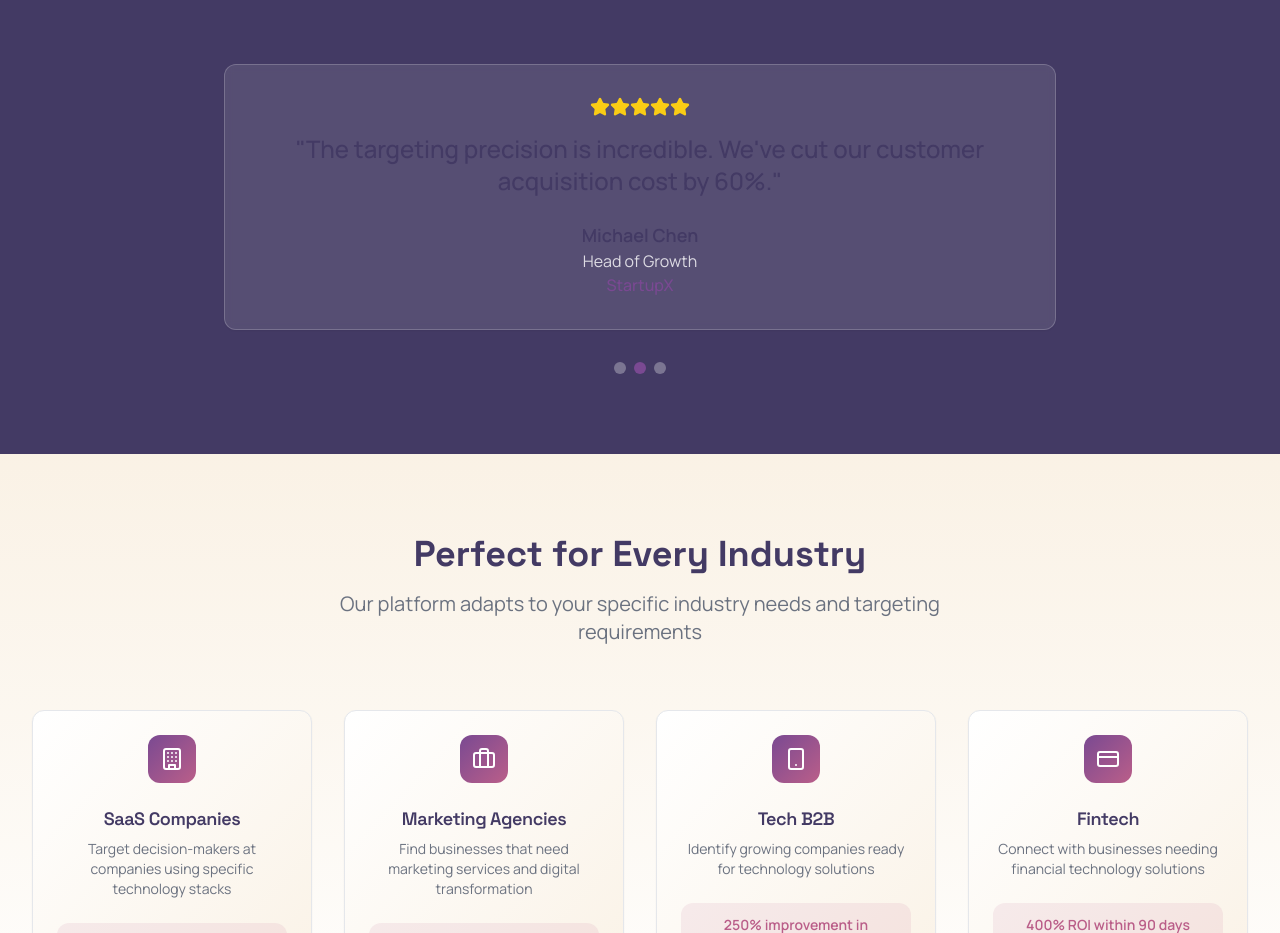
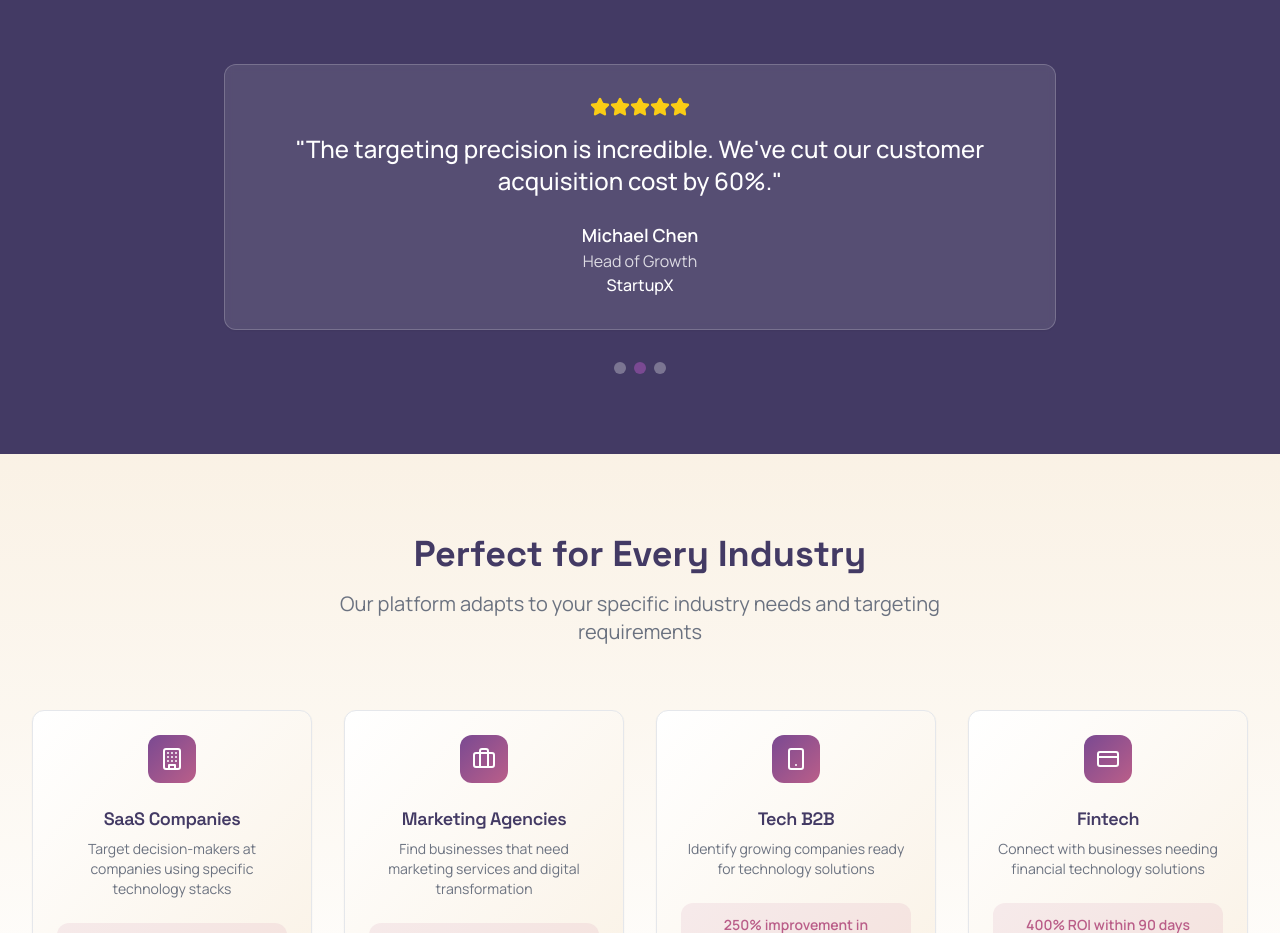
Before and after one commit to ChitrangiBhatnagar/fozzby-tech-data-deploying, a React (Vite) app: page / in a window 1280 px wide. Shown: the part 1642-2575 px from the top of the page. Built offline with nearby package versions, Linux system fonts and the light colour scheme.

Commit message:
Update testimonial text color
Change testimonial text color to white.

```diff
--- a/src/pages/Index.tsx
+++ b/src/pages/Index.tsx
@@ -251,13 +251,13 @@ const Index = () => {
                   <Star key={i} className="w-5 h-5 text-yellow-400 fill-current" />
                 ))}
               </div>
-              <blockquote className="text-xl lg:text-2xl font-medium mb-6">
+              <blockquote className="text-xl lg:text-2xl font-medium mb-6 text-white">
                 "{testimonials[currentTestimonial].quote}"
               </blockquote>
               <div>
-                <div className="font-semibold text-lg">{testimonials[currentTestimonial].author}</div>
+                <div className="font-semibold text-lg text-white">{testimonials[currentTestimonial].author}</div>
                 <div className="text-white/80">{testimonials[currentTestimonial].role}</div>
-                <div className="text-secondary font-medium">{testimonials[currentTestimonial].company}</div>
+                <div className="text-white font-medium">{testimonials[currentTestimonial].company}</div>
               </div>
             </CardContent>
           </Card>
```
